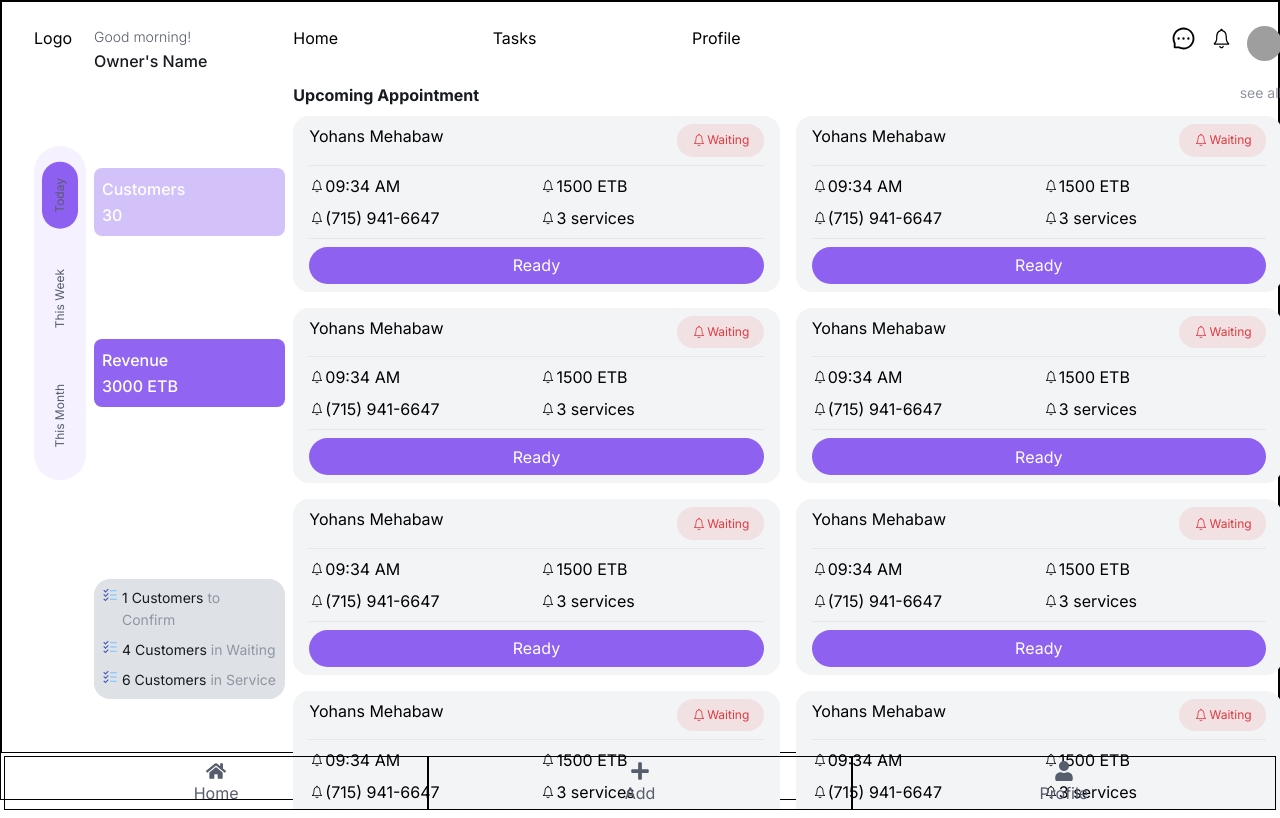
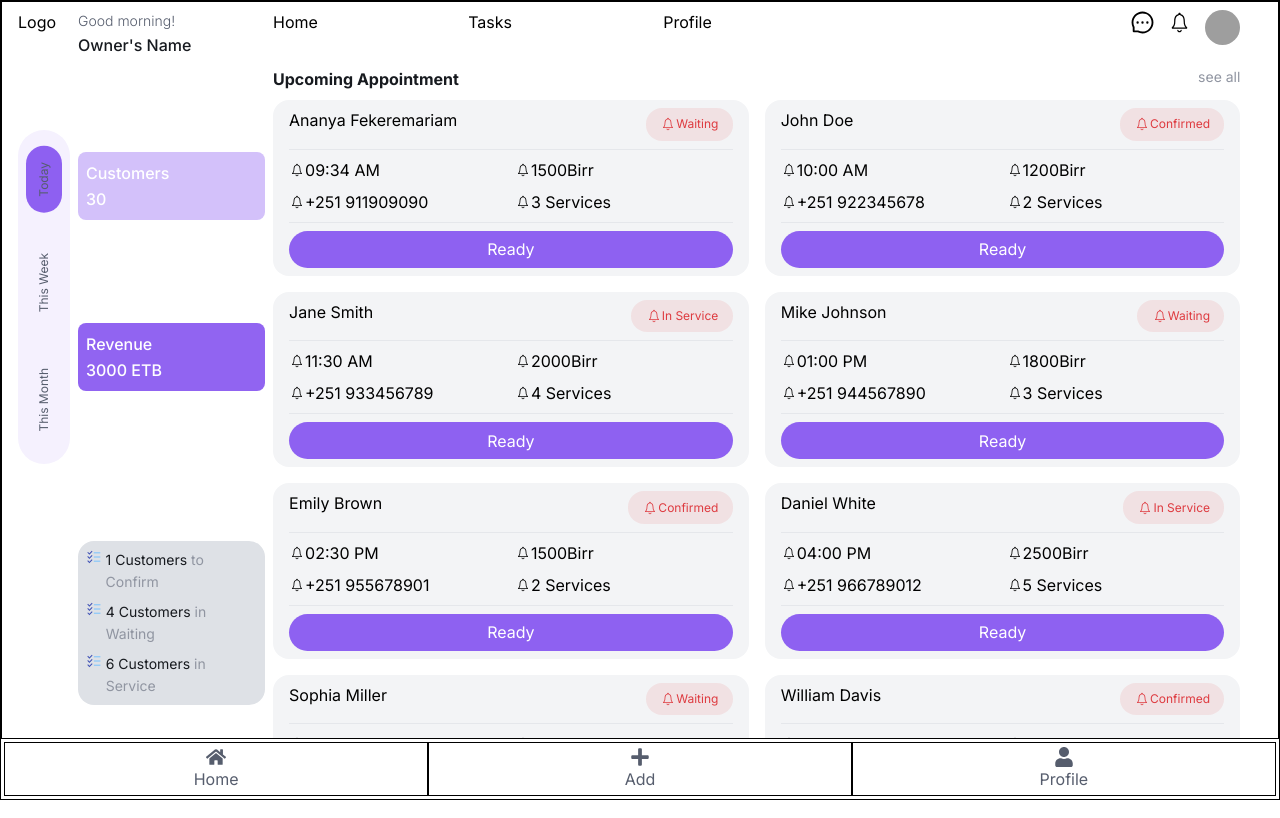
Before and after one commit to Anicodeth/KeteroWeb, a Next.js app in the folder Frontend/ketero/: page /business in a window 1280 px wide. Built offline with nearby package versions, Linux system fonts and the light colour scheme; grey boxes are pictures that could not be loaded.

Commit message:
corrections

```diff
--- a/Frontend/ketero/src/app/business/Business.module.css
+++ b/Frontend/ketero/src/app/business/Business.module.css
@@ -9,7 +9,7 @@
 .activeWindow{
      height:94vh;
      border: 1px solid black;
-     padding: 1rem;
+     overflow: scroll;
 }
 
 .bottomNav{
--- a/Frontend/ketero/src/components/Business/Customers.module.css
+++ b/Frontend/ketero/src/components/Business/Customers.module.css
@@ -62,7 +62,7 @@
 
 .customerComponent {
     overflow: hidden;
-    width: 100vw;
+    width: 98vw;
     height: 100vh;
     display: grid;
     padding: 0.5rem 1rem 0.5rem 1rem;
--- a/Frontend/ketero/src/components/Business/Customers.tsx
+++ b/Frontend/ketero/src/components/Business/Customers.tsx
@@ -5,7 +5,22 @@ import { IoIosNotificationsOutline } from "react-icons/io";
 import { FcTodoList } from "react-icons/fc";
 import { MdHomeFilled } from "react-icons/md";
 
+
 const Customers: React.FC = () => {
+
+  const appointmentData = [
+    { customer: "Ananya Fekeremariam", status: "Waiting", time: "09:34 AM", payment: "1500Birr", amount: "3 Services", phone: "+251 911909090" },
+    { customer: "John Doe", status: "Confirmed", time: "10:00 AM", payment: "1200Birr", amount: "2 Services", phone: "+251 922345678" },
+    { customer: "Jane Smith", status: "In Service", time: "11:30 AM", payment: "2000Birr", amount: "4 Services", phone: "+251 933456789" },
+    { customer: "Mike Johnson", status: "Waiting", time: "01:00 PM", payment: "1800Birr", amount: "3 Services", phone: "+251 944567890" },
+    { customer: "Emily Brown", status: "Confirmed", time: "02:30 PM", payment: "1500Birr", amount: "2 Services", phone: "+251 955678901" },
+    { customer: "Daniel White", status: "In Service", time: "04:00 PM", payment: "2500Birr", amount: "5 Services", phone: "+251 966789012" },
+    { customer: "Sophia Miller", status: "Waiting", time: "05:30 PM", payment: "2000Birr", amount: "4 Services", phone: "+251 977890123" },
+    { customer: "William Davis", status: "Confirmed", time: "07:00 PM", payment: "1800Birr", amount: "3 Services", phone: "+251 988901234" },
+    { customer: "Olivia Wilson", status: "In Service", time: "08:30 PM", payment: "3000Birr", amount: "6 Services", phone: "+251 999012345" },
+    { customer: "Ethan Anderson", status: "Waiting", time: "10:00 PM", payment: "2200Birr", amount: "4 Services", phone: "+251 9101234567" },
+  ];
+
   return (
     <div className={[style.customerComponent].join(" ")}>
       <p className={[style.logo].join(" ")} id={style.customerComponent1}>
@@ -58,244 +73,45 @@ const Customers: React.FC = () => {
         <p>Upcoming Appointment</p>
         <p id={style.seeAll}>see all</p>
       </div>
+
       <div
         className={[style.appointmentCards].join(" ")}
         id={style.customerComponent9}
       >
-        <div className={[style.appointmentCard].join(" ")}>
-          <p>Yohans Mehabaw</p>
+
+
+        {appointmentData.map((appointment, index)=> (
+              <div key={index} className={[style.appointmentCard].join(" ")}>
+              <p>{appointment.customer}</p>
               <div className={[style.situation].join(" ")}>
                 <IoIosNotificationsOutline color="#DE3B40" />
-            <p>Waiting</p>
+                <p>{appointment.status}</p>
               </div>
               <hr />
               <div>
                 <IoIosNotificationsOutline />
-            <p>09:34 AM</p>
+                <p>{appointment.time}</p>
               </div>
               <div>
                 <IoIosNotificationsOutline />
-            <p>1500 ETB</p>
+                <p>{appointment.payment}</p>
               </div>
               <div>
                 <IoIosNotificationsOutline />
-            <p>(715) 941-6647</p>
+                <p>{appointment.phone}</p>
               </div>
               <div>
                 <IoIosNotificationsOutline />
-            <p>3 services</p>
+                <p>{appointment.amount}</p>
               </div>
               <hr />
               <button>Ready</button>
               </div>
-        <div className={[style.appointmentCard].join(" ")}>
-          <p>Yohans Mehabaw</p>
-          <div className={[style.situation].join(" ")}>
-            <IoIosNotificationsOutline color="#DE3B40" />
-            <p>Waiting</p>
-          </div>
-          <hr />
-          <div>
-            <IoIosNotificationsOutline />
-            <p>09:34 AM</p>
-          </div>
-          <div>
-            <IoIosNotificationsOutline />
-            <p>1500 ETB</p>
-          </div>
-          <div>
-            <IoIosNotificationsOutline />
-            <p>(715) 941-6647</p>
-          </div>
-          <div>
-            <IoIosNotificationsOutline />
-            <p>3 services</p>
-          </div>
-          <hr />
-          <button>Ready</button>
-        </div>
-        <div className={[style.appointmentCard].join(" ")}>
-          <p>Yohans Mehabaw</p>
-          <div className={[style.situation].join(" ")}>
-            <IoIosNotificationsOutline color="#DE3B40" />
-            <p>Waiting</p>
-          </div>
-          <hr />
-          <div>
-            <IoIosNotificationsOutline />
-            <p>09:34 AM</p>
-          </div>
-          <div>
-            <IoIosNotificationsOutline />
-            <p>1500 ETB</p>
-          </div>
-          <div>
-            <IoIosNotificationsOutline />
-            <p>(715) 941-6647</p>
-          </div>
-          <div>
-            <IoIosNotificationsOutline />
-            <p>3 services</p>
-          </div>
-          <hr />
-          <button>Ready</button>
-        </div>
-        <div className={[style.appointmentCard].join(" ")}>
-          <p>Yohans Mehabaw</p>
-          <div className={[style.situation].join(" ")}>
-            <IoIosNotificationsOutline color="#DE3B40" />
-            <p>Waiting</p>
-          </div>
-          <hr />
-          <div>
-            <IoIosNotificationsOutline />
-            <p>09:34 AM</p>
-          </div>
-          <div>
-            <IoIosNotificationsOutline />
-            <p>1500 ETB</p>
-          </div>
-          <div>
-            <IoIosNotificationsOutline />
-            <p>(715) 941-6647</p>
-          </div>
-          <div>
-            <IoIosNotificationsOutline />
-            <p>3 services</p>
-          </div>
-          <hr />
-          <button>Ready</button>
-        </div>
-        <div className={[style.appointmentCard].join(" ")}>
-          <p>Yohans Mehabaw</p>
-          <div className={[style.situation].join(" ")}>
-            <IoIosNotificationsOutline color="#DE3B40" />
-            <p>Waiting</p>
-          </div>
-          <hr />
-          <div>
-            <IoIosNotificationsOutline />
-            <p>09:34 AM</p>
-          </div>
-          <div>
-            <IoIosNotificationsOutline />
-            <p>1500 ETB</p>
-          </div>
-          <div>
-            <IoIosNotificationsOutline />
-            <p>(715) 941-6647</p>
-          </div>
-          <div>
-            <IoIosNotificationsOutline />
-            <p>3 services</p>
-          </div>
-          <hr />
-          <button>Ready</button>
-        </div>
-        <div className={[style.appointmentCard].join(" ")}>
-          <p>Yohans Mehabaw</p>
-          <div className={[style.situation].join(" ")}>
-            <IoIosNotificationsOutline color="#DE3B40" />
-            <p>Waiting</p>
-          </div>
-          <hr />
-          <div>
-            <IoIosNotificationsOutline />
-            <p>09:34 AM</p>
-          </div>
-          <div>
-            <IoIosNotificationsOutline />
-            <p>1500 ETB</p>
-          </div>
-          <div>
-            <IoIosNotificationsOutline />
-            <p>(715) 941-6647</p>
-          </div>
-          <div>
-            <IoIosNotificationsOutline />
-            <p>3 services</p>
-          </div>
-          <hr />
-          <button>Ready</button>
-        </div>
-        <div className={[style.appointmentCard].join(" ")}>
-          <p>Yohans Mehabaw</p>
-          <div className={[style.situation].join(" ")}>
-            <IoIosNotificationsOutline color="#DE3B40" />
-            <p>Waiting</p>
-          </div>
-          <hr />
-          <div>
-            <IoIosNotificationsOutline />
-            <p>09:34 AM</p>
-          </div>
-          <div>
-            <IoIosNotificationsOutline />
-            <p>1500 ETB</p>
-          </div>
-          <div>
-            <IoIosNotificationsOutline />
-            <p>(715) 941-6647</p>
-          </div>
-          <div>
-            <IoIosNotificationsOutline />
-            <p>3 services</p>
-          </div>
-          <hr />
-          <button>Ready</button>
-        </div>
-        <div className={[style.appointmentCard].join(" ")}>
-          <p>Yohans Mehabaw</p>
-          <div className={[style.situation].join(" ")}>
-            <IoIosNotificationsOutline color="#DE3B40" />
-            <p>Waiting</p>
-          </div>
-          <hr />
-          <div>
-            <IoIosNotificationsOutline />
-            <p>09:34 AM</p>
-          </div>
-          <div>
-            <IoIosNotificationsOutline />
-            <p>1500 ETB</p>
-          </div>
-          <div>
-            <IoIosNotificationsOutline />
-            <p>(715) 941-6647</p>
-          </div>
-          <div>
-            <IoIosNotificationsOutline />
-            <p>3 services</p>
-          </div>
-          <hr />
-          <button>Ready</button>
-        </div>
-        <div className={[style.appointmentCard].join(" ")}>
-          <p>Yohans Mehabaw</p>
-          <div className={[style.situation].join(" ")}>
-            <IoIosNotificationsOutline color="#DE3B40" />
-            <p>Waiting</p>
-          </div>
-          <hr />
-          <div>
-            <IoIosNotificationsOutline />
-            <p>09:34 AM</p>
-          </div>
-          <div>
-            <IoIosNotificationsOutline />
-            <p>1500 ETB</p>
-          </div>
-          <div>
-            <IoIosNotificationsOutline />
-            <p>(715) 941-6647</p>
-          </div>
-          <div>
-            <IoIosNotificationsOutline />
-            <p>3 services</p>
-          </div>
-          <hr />
-          <button>Ready</button>
-        </div>
+        ))}
+
+
+
+
       </div>
       <div
         className={[style.taskCard].join(" ")}
```
Also changed, not shown: Frontend/ketero/src/components/client/Pending.module.css (added), Frontend/ketero/src/components/client/Pending.tsx (added), Frontend/ketero/src/components/client/Services.module.css (added), Frontend/ketero/src/components/client/Services.tsx (added). Lines whose indentation alone changed are shown as unchanged.
